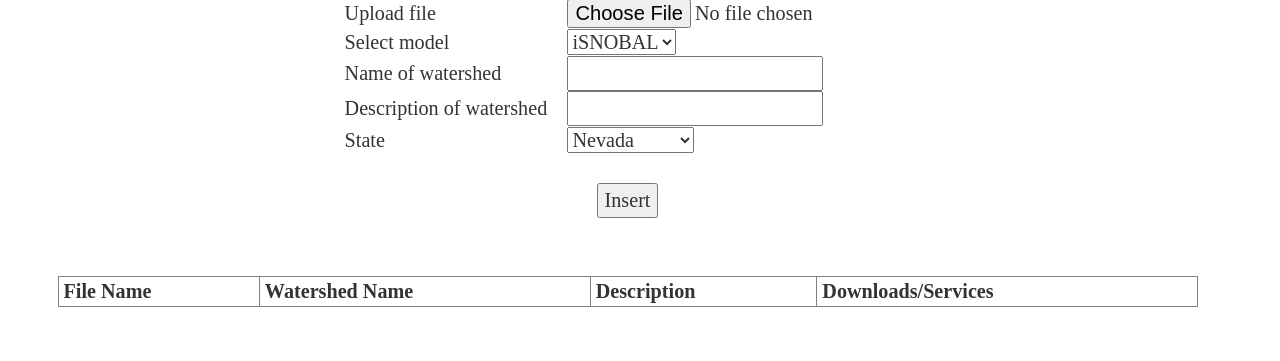
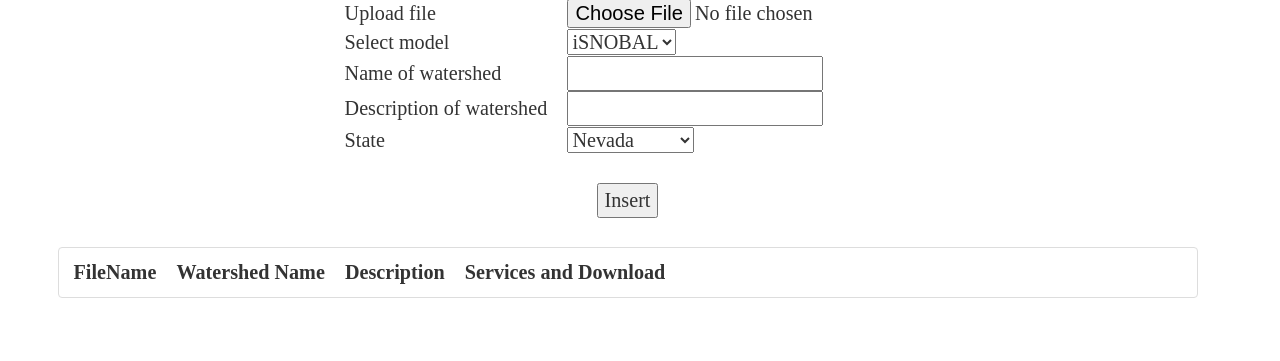
Before and after one commit to josepainumkal/convtools, a Flask app: page /share/files/1 in a window 1280 px wide. Shown: the part 189-550 px from the top of the page. Run offline with Flask 2, Linux system fonts and the light colour scheme; the visitor is signed in with stand-in values (Sample User, id 1); data comes from the database, SQL or seed files in the repository; some libraries are stand-ins or nearby versions; some web fonts are replaced.

Commit message:
Update f.html

```diff
--- a/app/templates/share/f.html
+++ b/app/templates/share/f.html
@@ -39,16 +39,15 @@
 
 <br/>
 
-<table border="1" style="width:100%">
-      <tr><td><b>&nbsp;File Name</b></td>&nbsp;&nbsp;&nbsp;&nbsp;<td><b>&nbsp;Watershed Name</b></td>&nbsp;&nbsp;&nbsp;&nbsp;<td><b>&nbsp;Description</b></td>&nbsp;&nbsp;&nbsp;&nbsp;<td><b>&nbsp;Downloads/Services</b></td>&nbsp;&nbsp;&nbsp;&nbsp;</tr>
-  {% for dResult in dataResults %}
-      <tr><td>&nbsp;{{dResult['name']}} </td>&nbsp;&nbsp;&nbsp;&nbsp;<td>&nbsp;{{dResult['categories'][0]['location']}}</td>&nbsp;&nbsp;&nbsp;&nbsp;<td>&nbsp;{{dResult['description']}} </td>&nbsp;&nbsp;&nbsp;&nbsp;<td>&nbsp;<a href= {{dResult['services'][1]['wcs']}} > wcs &nbsp;<a href= {{dResult['services'][0]['wms']}} > wms &nbsp;<a href= {{dResult['downloads'][0]['tif']}} > Download </td>&nbsp;&nbsp;&nbsp;&nbsp;</td></tr>
-  {% endfor %}
+<ul class="list-group">
+<li class="list-group-item">
+<table>
+<tr><td><b>FileName</b></td>   <td>&nbsp;&nbsp;&nbsp;&nbsp;</td> <td><b>Watershed Name</b></td>   <td>&nbsp;&nbsp;&nbsp;&nbsp;</td>   <td><b>Description</b>    <td>&nbsp;&nbsp;&nbsp;&nbsp;</td>   <td><b>Services and Download</b></td></tr>
+{% for dResult in dataResults %}
+<tr><td>{{dResult['name']}}</td>  <td>&nbsp;&nbsp;&nbsp;&nbsp;</td> <td>{{dResult['categories'][0]['location']}}</td>  <td>&nbsp;&nbsp;&nbsp;&nbsp;</td> <td>{{dResult['description']}}</td>  <td>&nbsp;&nbsp;&nbsp;&nbsp;</td> <td><a href= {{dResult['services'][1]['wcs']}}>wcs</a>&nbsp;<a href= {{dResult['services'][0]['wms']}} >wms</a>&nbsp;<a href= {{dResult['downloads'][0]['tif']}}>Download</a></td></tr>
+{% endfor %}
+</li>
 </table>
-
-  </body>
-
-
-
+</body>
 
 {% endblock %}
```
